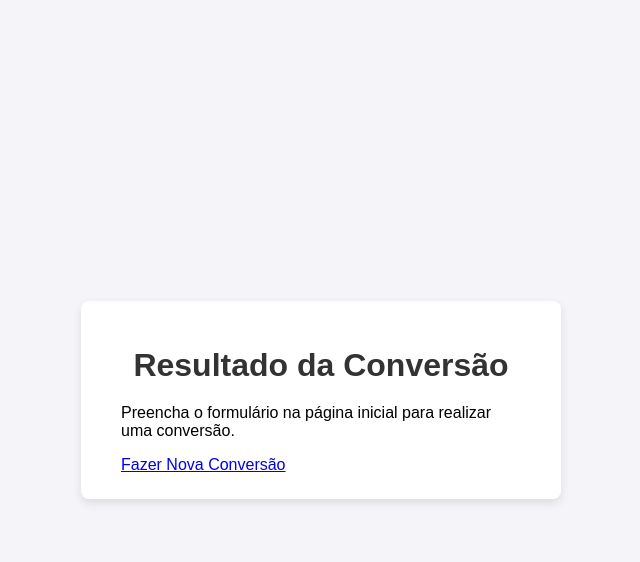
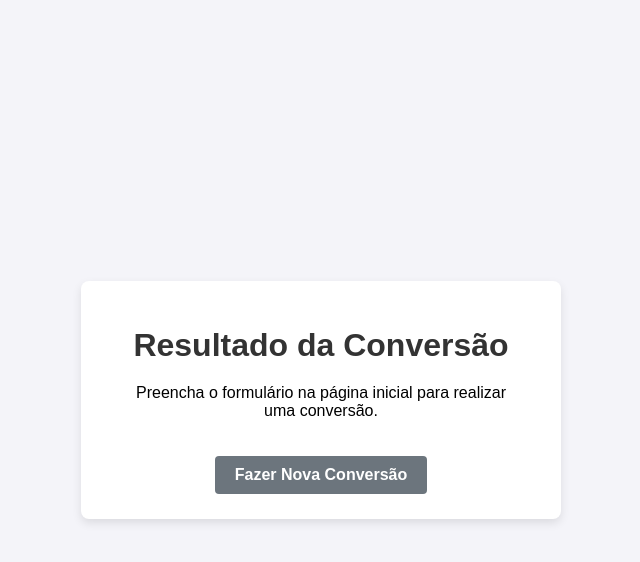
Before and after one commit to chaejiin/senac-curso-backend, a PHP site: template senac-curso-backend/php-funcoes/conversor-moedas/pages/nao-estruturado.php in a window 1280 px wide. Shown: the top 562 px of the page, without its empty margins (319-959 px from the left). Run offline with PHP 8.4, Linux system fonts and the light colour scheme; the template is opened without the code that fills it, so the values that code supplies are empty.

Commit message:
corrige o caminho para o arquivo style.css e não-estruturado.php que estavam quebrados; ajusta o redirecionamento do link para a página principal (index); aplica nova estilização ao container e ao link-voltar para melhorar o layout

```diff
--- a/desktop.ini
+++ /dev/null
@@ -1,6 +0,0 @@
-[.ShellClassInfo]
-IconResource=C:\Users\leandro.ccassano\Downloads\minecraft_22400.ico,0
-[ViewState]
-Mode=
-Vid=
-FolderType=Generic
--- a/senac-curso-backend/php-funcoes/conversor-moedas/css/style.css
+++ b/senac-curso-backend/php-funcoes/conversor-moedas/css/style.css
@@ -86,3 +86,22 @@ small {
     font-size: 0.8em;
     color: #666;
 }
+
+.container {
+    text-align: center;
+}
+
+.link-voltar {
+    display: inline-block;
+    margin-top: 20px;
+    padding: 10px 20px;
+    background-color: #6c757d;
+    color: white;
+    text-decoration: none;
+    border-radius: 4px;
+    font-weight: bold;
+}
+
+.link-voltar:hover {
+    background-color: #5a6268;
+}
--- a/senac-curso-backend/php-funcoes/conversor-moedas/index.html
+++ b/senac-curso-backend/php-funcoes/conversor-moedas/index.html
@@ -4,14 +4,14 @@
     <meta charset="UTF-8">
     <meta name="viewport" content="width=device-width, initial-scale=1.0">
     <title>Conversor de Moedas</title>
-    <link rel="stylesheet" href="style.css">
+    <link rel="stylesheet" href="./css/style.css">
 </head>
 <body>
 
     <div class="container">
         <h1>Conversor de Moedas</h1>
 
-        <form action="conversor.php" method="POST">
+        <form action="./pages/nao-estruturado.php" method="POST">
             <div class="form-group">
                 <label for="valor">Valor em Real (R$)</label>
                 <input type="text" id="valor" name="valor" placeholder="Ex: 150,50" required>
--- /dev/null
+++ b/senac-curso-backend/php-funcoes/conversor-moedas/pages/funcoes.php
@@ -0,0 +1,5 @@
+<!-- - criação da função que valida entradas
+     - criação da função que exibe a mensagem
+     - criação da função que converte para dólar
+     - criação da função que converte para euro
+     - criação da função que converte para a moeda de sua escolha -->
--- a/senac-curso-backend/php-funcoes/conversor-moedas/pages/nao-estruturado.php
+++ b/senac-curso-backend/php-funcoes/conversor-moedas/pages/nao-estruturado.php
@@ -78,7 +78,7 @@ if ($_SERVER['REQUEST_METHOD'] === 'POST') {
     <meta charset="UTF-8">
     <meta name="viewport" content="width=device-width, initial-scale=1.0">
     <title>Resultado da Conversão</title>
-    <link rel="stylesheet" href="style.css">
+    <link rel="stylesheet" href="../css/style.css">
 
 </head>
 <body>
@@ -91,7 +91,7 @@ if ($_SERVER['REQUEST_METHOD'] === 'POST') {
             ?>
         </div>
 
-        <a href="index.html" class="link-voltar">Fazer Nova Conversão</a>
+        <a href="../index.html" class="link-voltar">Fazer Nova Conversão</a>
     </div>
 </body>
 </html>
```
